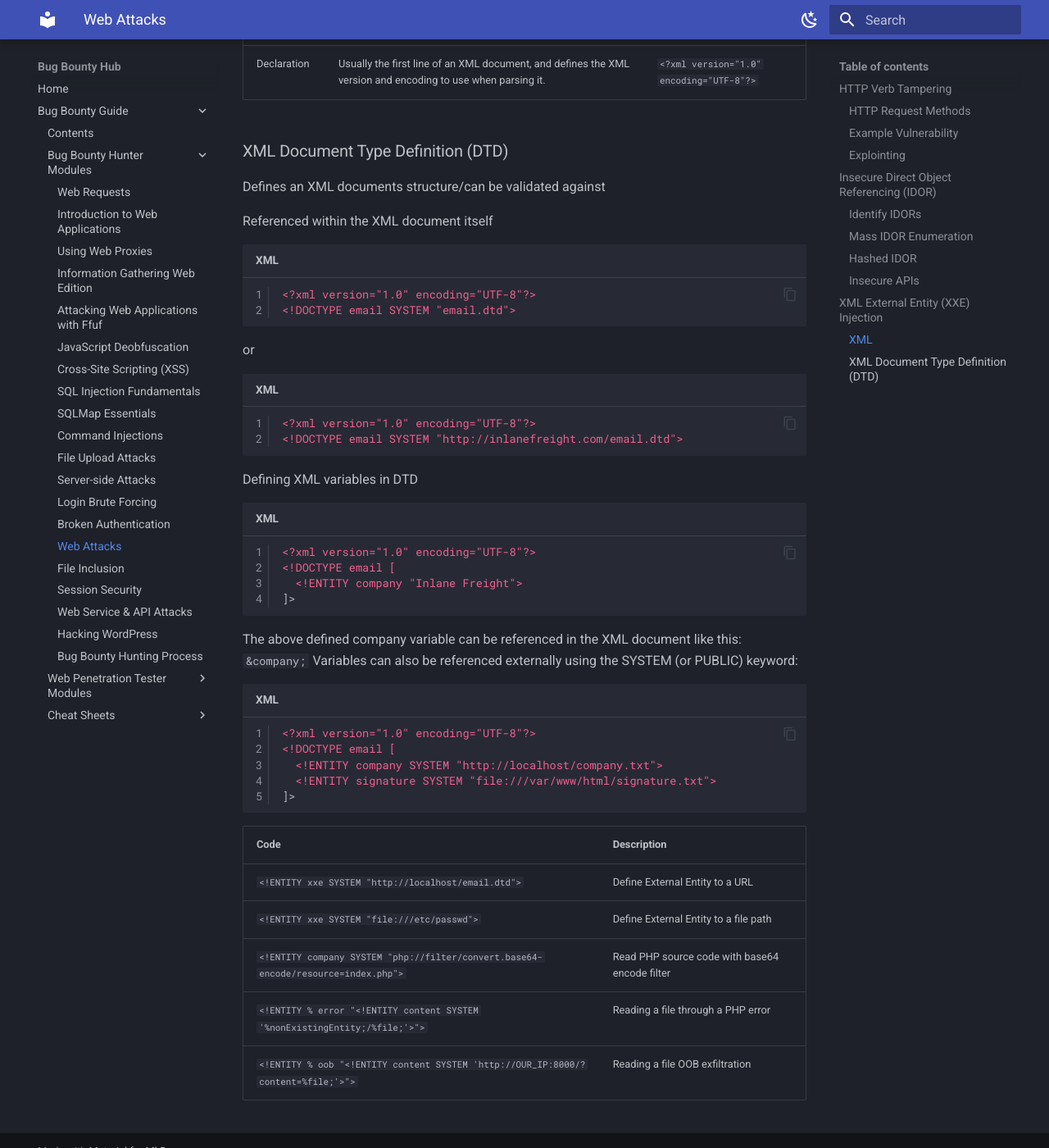
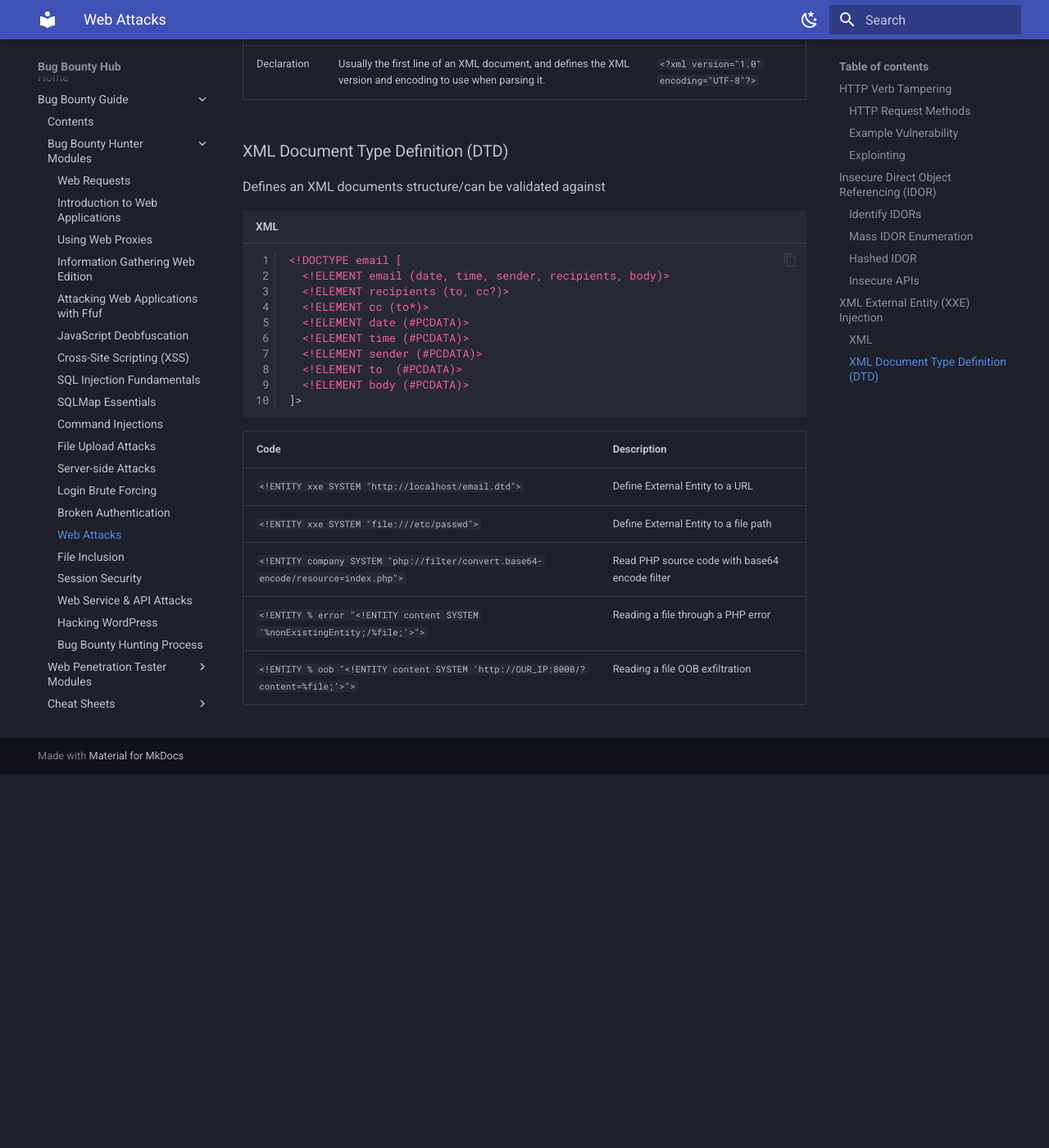
Before and after one commit to variable190/BugBounty, an MkDocs documentation site: the page built from docs/bug-bounty-guide/web-attacks.md, in a window 1280 px wide and 1400 px high, scrolled down 5130 px. Shown: the whole window at 82% size. Built offline with MkDocs 1.6.1 and Material for MkDocs 9.7.7, drawn with Linux system fonts in a browser that asks for light colours; after the commit the page ends 6074 px from its top, so only the background shows below that.

Commit message:
edit xml dtd section to web attacks page

````diff
--- a/docs/bug-bounty-guide/web-attacks.md
+++ b/docs/bug-bounty-guide/web-attacks.md
@@ -185,35 +185,19 @@ done
 
 Defines an XML documents structure/can be validated against
 
-
-
-Referenced within the XML document itself
-
 ``` xml
-<?xml version="1.0" encoding="UTF-8"?>
-<!DOCTYPE email SYSTEM "email.dtd">
-```
-or
-``` xml
-<?xml version="1.0" encoding="UTF-8"?>
-<!DOCTYPE email SYSTEM "http://inlanefreight.com/email.dtd">
-```
-Defining XML variables in DTD
-``` xml
-<?xml version="1.0" encoding="UTF-8"?>
 <!DOCTYPE email [
-  <!ENTITY company "Inlane Freight">
+  <!ELEMENT email (date, time, sender, recipients, body)>
+  <!ELEMENT recipients (to, cc?)>
+  <!ELEMENT cc (to*)>
+  <!ELEMENT date (#PCDATA)>
+  <!ELEMENT time (#PCDATA)>
+  <!ELEMENT sender (#PCDATA)>
+  <!ELEMENT to  (#PCDATA)>
+  <!ELEMENT body (#PCDATA)>
 ]>
 ```
-The above defined company variable can be referenced in the XML document like this: `&company;`
-Variables can also be referenced externally using the SYSTEM (or PUBLIC) keyword:
-``` xml
-<?xml version="1.0" encoding="UTF-8"?>
-<!DOCTYPE email [
-  <!ENTITY company SYSTEM "http://localhost/company.txt">
-  <!ENTITY signature SYSTEM "file:///var/www/html/signature.txt">
-]>
-```
+
 
 | Code | Description |
 |------|-------------|
````
